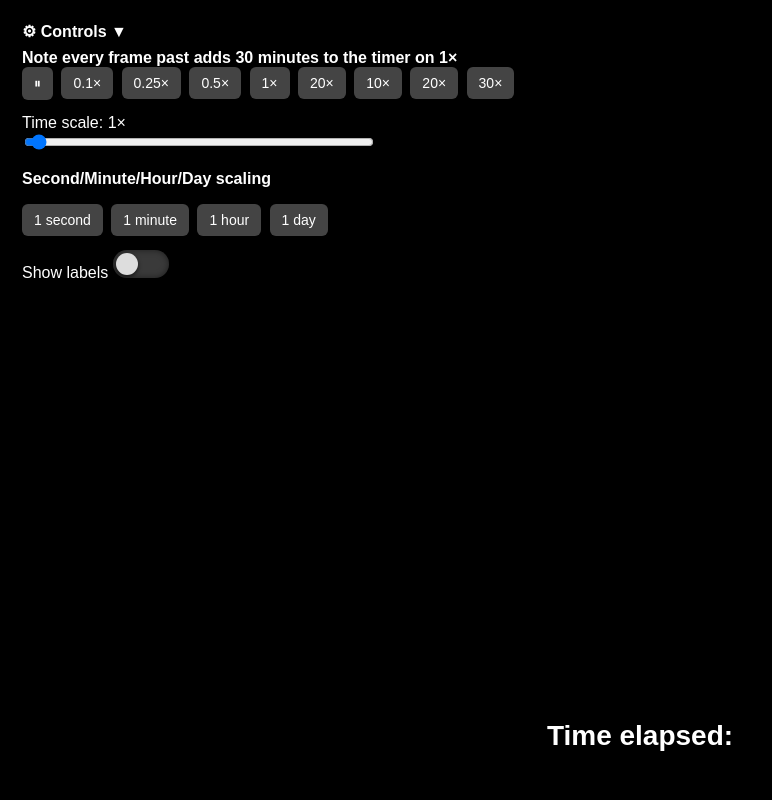
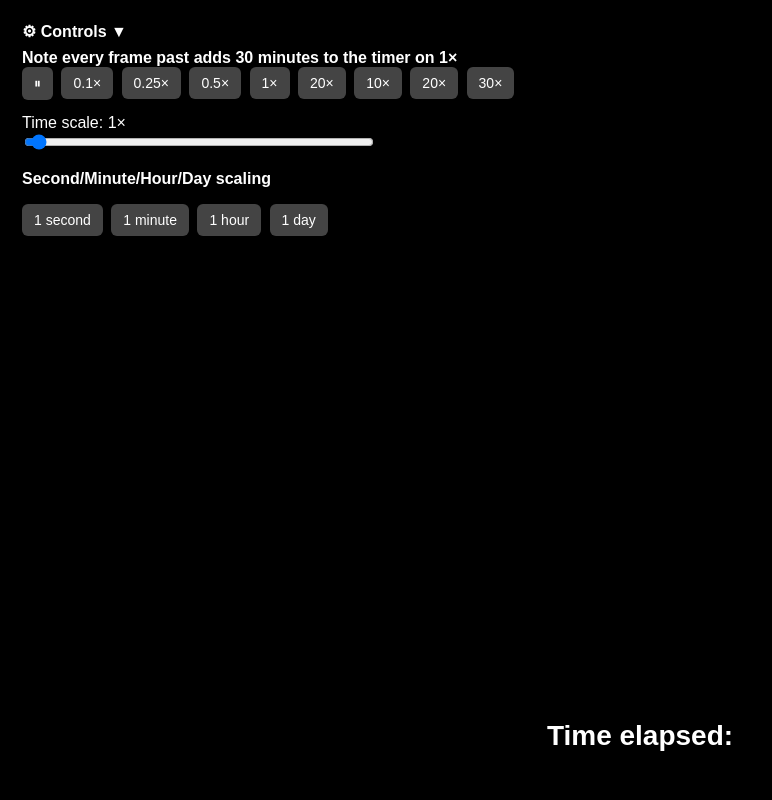
Before and after one commit to Peter-8310/Solar_system-planets, a Python web app: template templates/index.html in a window 1280 px wide. Shown: the whole page, without its empty margins (0-772 px from the left). Run offline with Jinja, Linux system fonts and the light colour scheme; the template is opened without the code that fills it, so the values that code supplies are empty.

Commit message:
keyboard commands slight change

```diff
--- a/static/sim.js
+++ b/static/sim.js
@@ -51,10 +51,6 @@ let earth_y = 0;
 
 function markLagrangeDirty() {
     lagrangeDirty = true;
-}
-
-function setlabel(){
-    islabel = !islabel;
 }
 
 async function loadLagrangePointsAsync() {
@@ -434,9 +430,11 @@ document.addEventListener("keydown", e => {
     if (e.key === "v") {
         isVectorFeild = !isVectorFeild;
         vectorDirty = true;
-    } if(e.key === "h"){
+    } if (e.key === "h"){
         isHeatMap = !isHeatMap;
         heatmapDirty = true;
+    } if (e.key === "l"){
+        islabel = !islabel;
     }
 });
 
--- a/templates/index.html
+++ b/templates/index.html
@@ -43,14 +43,6 @@
 
 
         </div>
-
-        <div class="container" style="margin-top: 8px;">
-            <p style="display: inline;">Show labels</p>
-            <label class="switch" for="checkbox">
-              <input type="checkbox" id="checkbox" onchange="setlabel()"/>
-              <div class="slider round"></div>
-            </label>
-        </div>
     </div>
 </div>
 <div id="timerWrapper">
```
